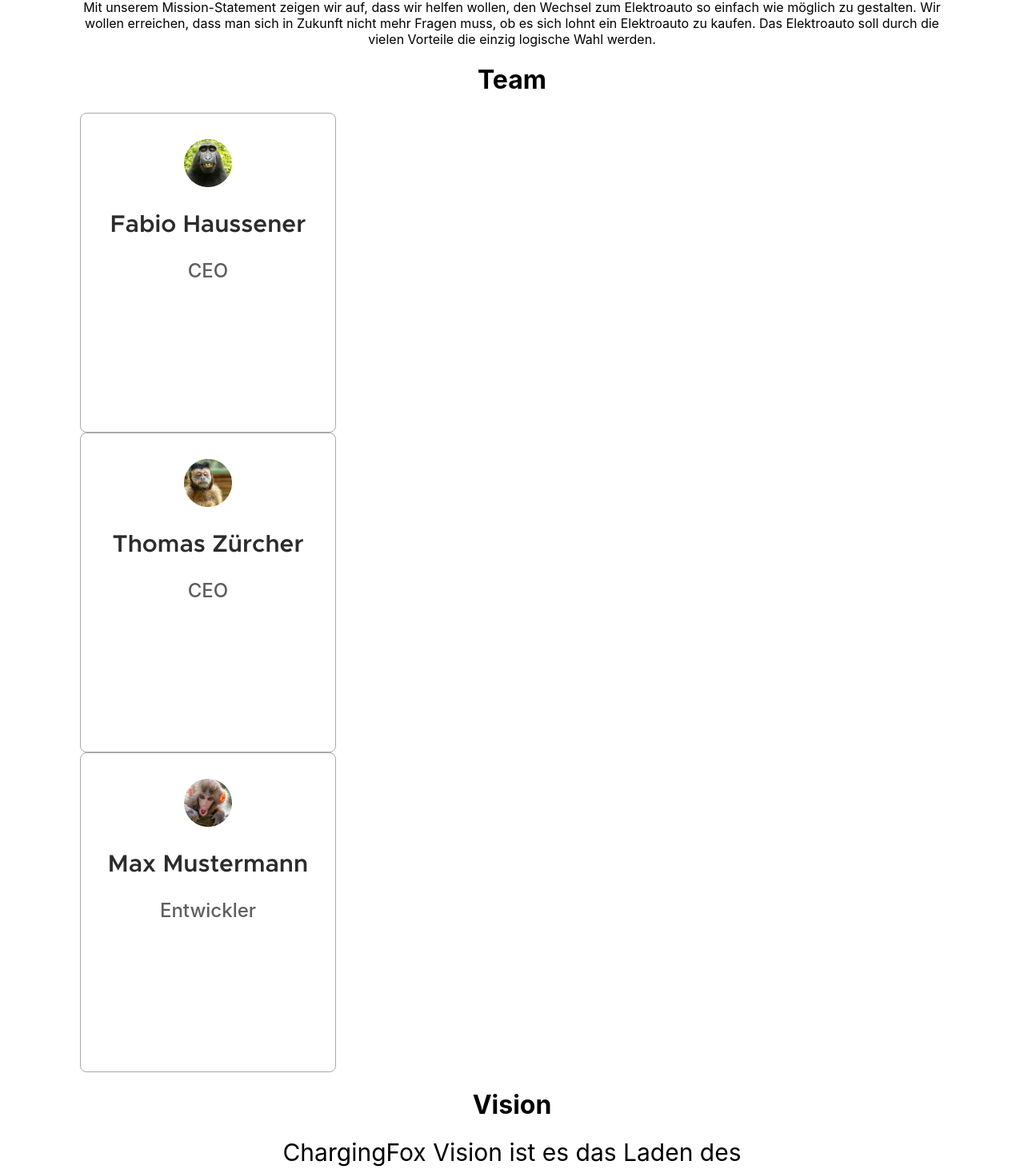
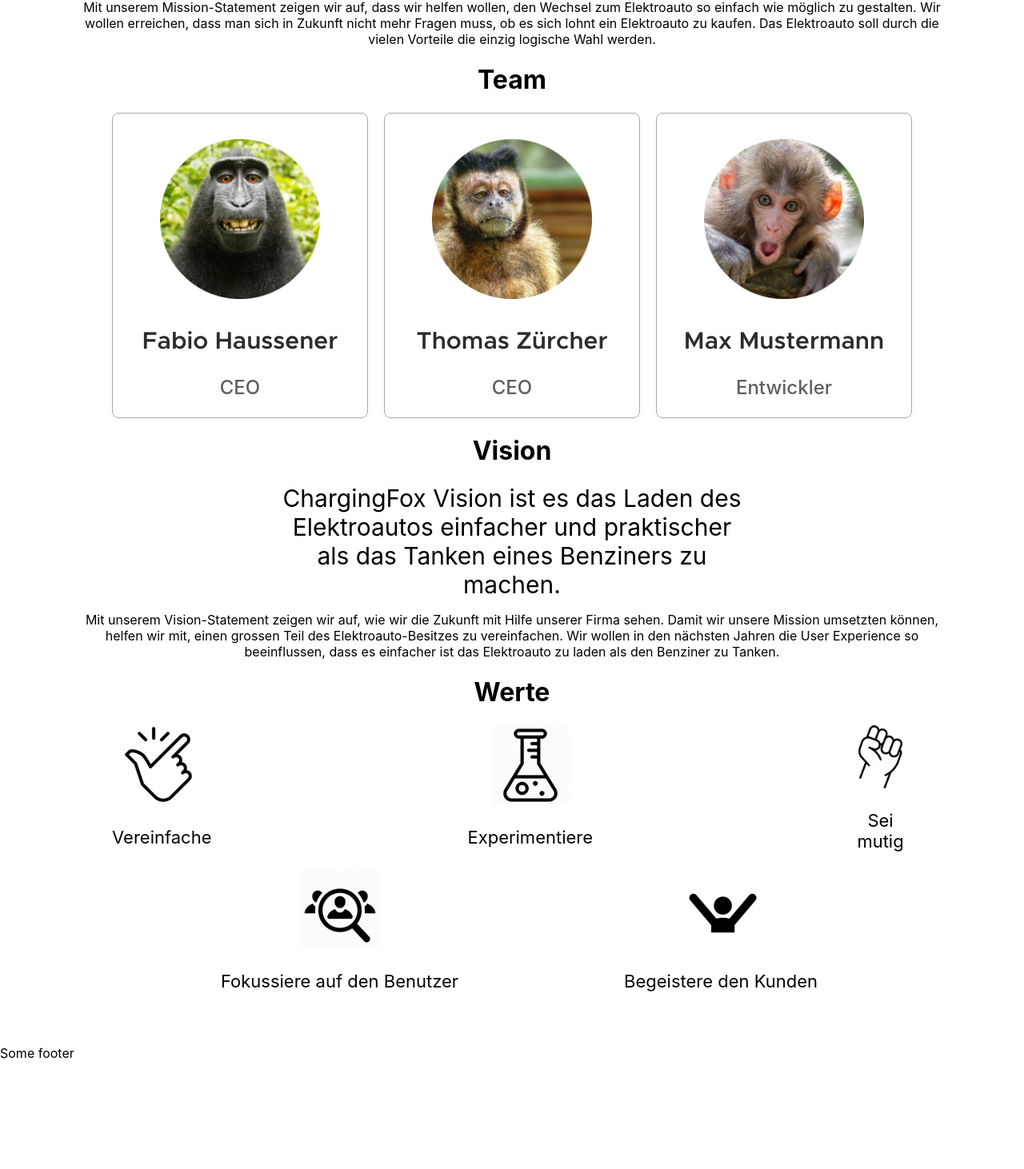
Before and after one commit to fhaussener/chargingfox_productpage, a Next.js app: page /about-us in a window 1280 px wide. Shown: the part 293-1755 px from the top of the page at 80% size. After the commit the page ends 1620 px from the top, so only its background shows below. Built offline with nearby package versions, Linux system fonts and the light colour scheme; a web font is replaced by a local one.

Commit message:
improve about-us content

```diff
--- a/pages/about-us.js
+++ b/pages/about-us.js
@@ -22,21 +22,25 @@
                 logische Wahl werden.</p>
 
             <h1>Team</h1>
-            <FeatureCard
-                icon={<Image src="/person1.png" width={100} height={100}/>}
-                title={"Fabio Haussener"}
-                description={"CEO"}
-            />
-            <FeatureCard
-                icon={<Image src="/person2.png" width={100} height={100}/>}
-                title={"Thomas Zürcher"}
-                description={"CEO"}
-            />
-            <FeatureCard
-                icon={<Image src="/person3.png" width={100} height={100}/>}
-                title={"Max Mustermann"}
-                description={"Entwickler"}
-            />
+            <div className={styles.Team}>
+                <div className={styles.teamMember}>
+                    <div className={styles.CardContainer}>
+                        <div className={styles.memberImg}>{<Image src="/person1.png" width={200} height={200}/>}</div>
+                        <h2 className={styles.memberName}>{"Fabio Haussener"}</h2>
+                        <p className={styles.memberRole}>{"CEO"}</p>
+                    </div>
+                    <div className={styles.CardContainer}>
+                        <div className={styles.memberImg}>{<Image src="/person2.png" width={200} height={200}/>}</div>
+                        <h2 className={styles.memberName}>{"Thomas Zürcher"}</h2>
+                        <p className={styles.memberRole}>{"CEO"}</p>
+                    </div>
+                    <div className={styles.CardContainer}>
+                        <div className={styles.memberImg}>{<Image src="/person3.png" width={200} height={200}/>}</div>
+                        <h2 className={styles.memberName}>{"Max Mustermann"}</h2>
+                        <p className={styles.memberRole}>{"Entwickler"}</p>
+                    </div>
+                </div>
+            </div>
 
             <h1>Vision</h1>
             <p className={styles.vision}>ChargingFox Vision ist es das Laden des Elektroautos einfacher und praktischer
@@ -47,26 +51,30 @@
                 ist das Elektroauto zu laden als den Benziner zu Tanken.</p>
 
             <h1>Werte</h1>
-            <div className={styles.values}>
+            <div className={styles.Values}>
+                <div className={styles.valueContent}>
                     <div className={styles.value}>
                         <Image src="/simple.png" width={100} height={100}/>
-                    <p className={styles.vision}>Vereinfache</p>
+                        <p>Vereinfache</p>
                     </div>
                     <div className={styles.value}>
+                        <div className={styles.value}></div>
                         <Image src="/user-focus.png" width={100} height={100}/>
-                    <p className={styles.vision}>Fokussiere auf den Benutzer</p>
+                        <p>Fokussiere auf den Benutzer</p>
                     </div>
                     <div className={styles.value}>
                         <Image src="/experiment.png" width={100} height={100}/>
-                    <p className={styles.vision}>Experimentiere</p>
+                        <p>Experimentiere</p>
                     </div>
-                <div className={styles.value} justify-content={"flex-start"}>
+                    <div className={styles.value}>
+                        <div className={styles.value}></div>
                         <Image src="/customer.png" width={100} height={100}/>
-                    <p className={styles.vision}>Begeistere den Kunden</p>
+                        <p>Begeistere den Kunden</p>
                     </div>
-                <div className={styles.value} justify-content={"flex-end"}>
+                    <div className={styles.value}>
                         <Image src="/brave.png" width={100} height={100}/>
-                    <p className={styles.vision}>Sei mutig</p>
+                        <p>Sei mutig</p>
+                    </div>
                 </div>
             </div>
 
--- a/styles/aboutUs.module.scss
+++ b/styles/aboutUs.module.scss
@@ -2,16 +2,72 @@
   text-align: center;
   margin: 0 100px 0 100px;
 }
+
 .vision {
   font-size: 30px;
   margin: 0 250px 0 250px;
 }
-.values{
+
+.Team {
+  width: 100%;
   display: flex;
-  height: 200px;
+  flex-direction: column;
+  align-items: center;
+
+  .teamMember {
+    display: flex;
+    width: 1000px;
+    justify-content: space-between;
+  }
+
+  .CardContainer {
+    width: 320px;
+    height: 382px;
+
+    padding: 32px 18px;
+
+    border: 1px solid #a8a8a8;
+    border-radius: 8px;
+    text-align: center;
+
+    font-weight: 500;
+    font-size: 24px;
+    color: #5f5f5f;
+
+    .memberImg {
+      margin: 0 auto 32px auto;
+      color: #2c2c2c;
+    }
+
+    .memberName {
+      color: #2c2c2c;
+      font-weight: 600;
+      font-size: 30px;
+    }
+
+    .memberRole {
+      padding: 0 4px;
+      line-height: 1.5em;
+    }
+  }
 }
-.value{
-  width: 200px;
-  justify-content: flex-end;
-  //flex-direction: row;
+
+.Values{
+  font-size: 22px;
+  width: 100%;
+  height: 400px;
+  display: flex;
+  flex-direction: column;
+  align-items: center;
+
+  .valueContent{
+    display: flex;
+    width: 1000px;
+    justify-content: space-between;
+
+    .value{
+      width: 320px;
+      height: 180px;
+    }
+  }
 }
```
Lines whose indentation alone changed are shown as unchanged.
